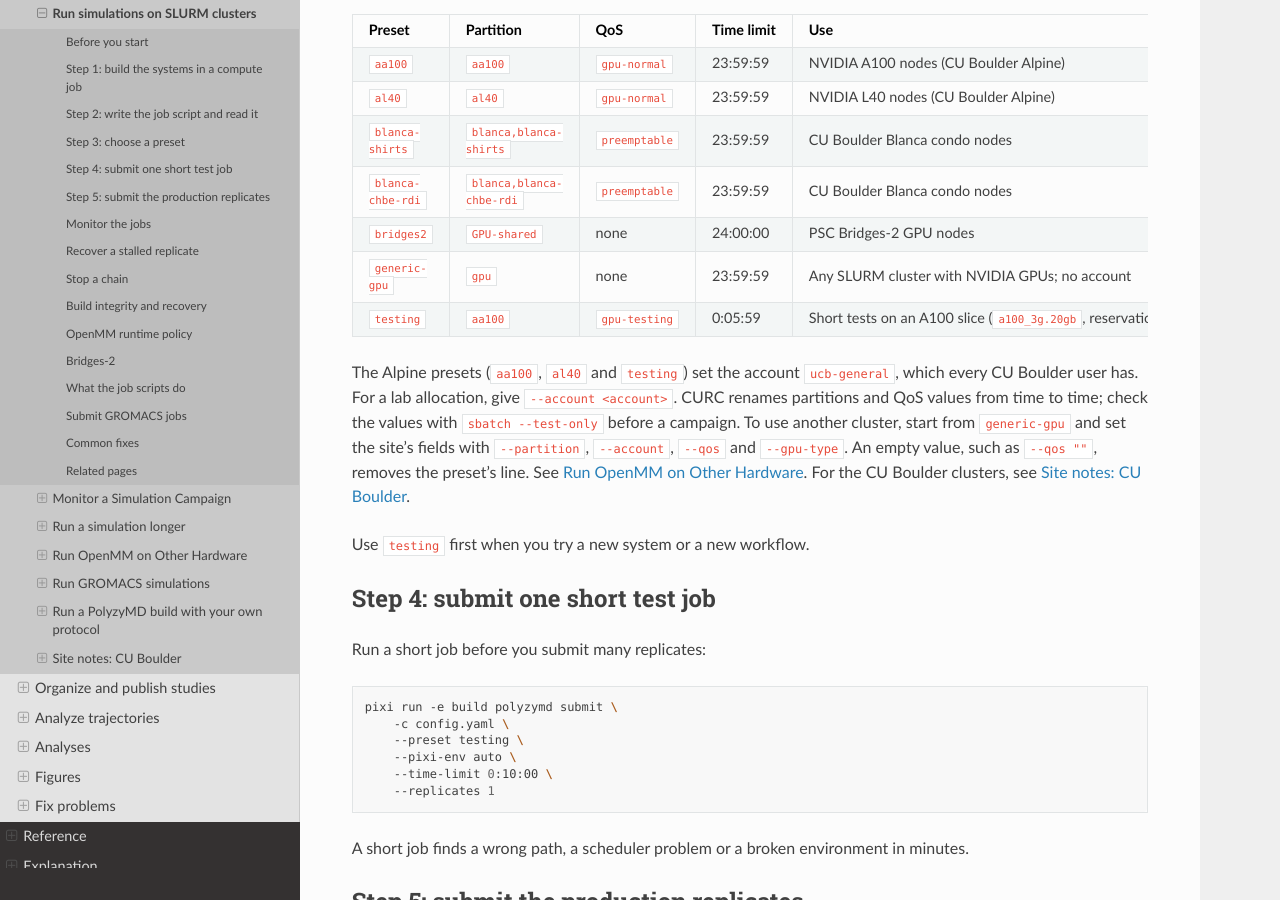
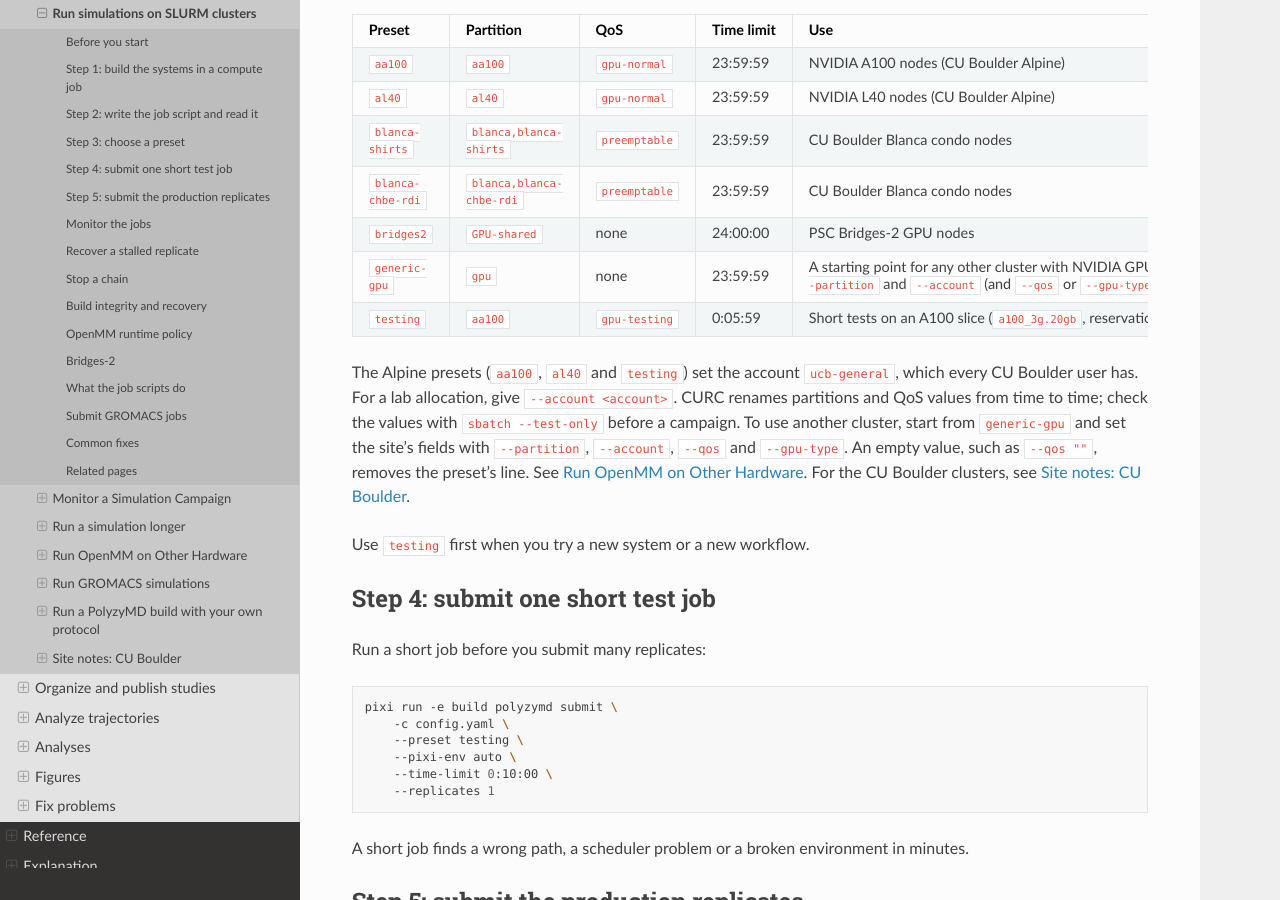
Before and after one commit to joelaforet/polyzymd, a Sphinx documentation site: the page built from docs/source/how_to/hpc_slurm.md, in a window 1280 px wide and 900 px high, scrolled down 1444 px. Built offline with Sphinx 7.4.7 and the Read the Docs theme 3.1.0, drawn with Linux system fonts in a browser that asks for light colours.

Commit message:
docs(slurm): say what generic-gpu fills in, and what to add
The preset is a starting point, not a working setup for every cluster:
partition gpu, no account or QoS, 3G memory, one GPU of any type. Most
sites need at least --partition and --account.

```diff
--- a/docs/source/how_to/hpc_slurm.md
+++ b/docs/source/how_to/hpc_slurm.md
@@ -69,7 +69,7 @@ A preset sets the partition, QoS, account and time limit of each job.
 | `blanca-shirts` | `blanca,blanca-shirts` | `preemptable` | 23:59:59 | CU Boulder Blanca condo nodes |
 | `blanca-chbe-rdi` | `blanca,blanca-chbe-rdi` | `preemptable` | 23:59:59 | CU Boulder Blanca condo nodes |
 | `bridges2` | `GPU-shared` | none | 24:00:00 | PSC Bridges-2 GPU nodes |
-| `generic-gpu` | `gpu` | none | 23:59:59 | Any SLURM cluster with NVIDIA GPUs; no account |
+| `generic-gpu` | `gpu` | none | 23:59:59 | A starting point for any other cluster with NVIDIA GPUs: no account, 3G memory, 1 GPU of any type. Give your site's `--partition` and `--account` (and `--qos` or `--gpu-type` if it needs them) |
 | `testing` | `aa100` | `gpu-testing` | 0:05:59 | Short tests on an A100 slice (`a100_3g.20gb`, reservation `a100_test`) of CU Boulder Alpine |
 
 The Alpine presets (`aa100`, `al40` and `testing`) set the account
```
Also changed, not shown: docs/source/reference/cli_reference.md (+1 -1 lines).
